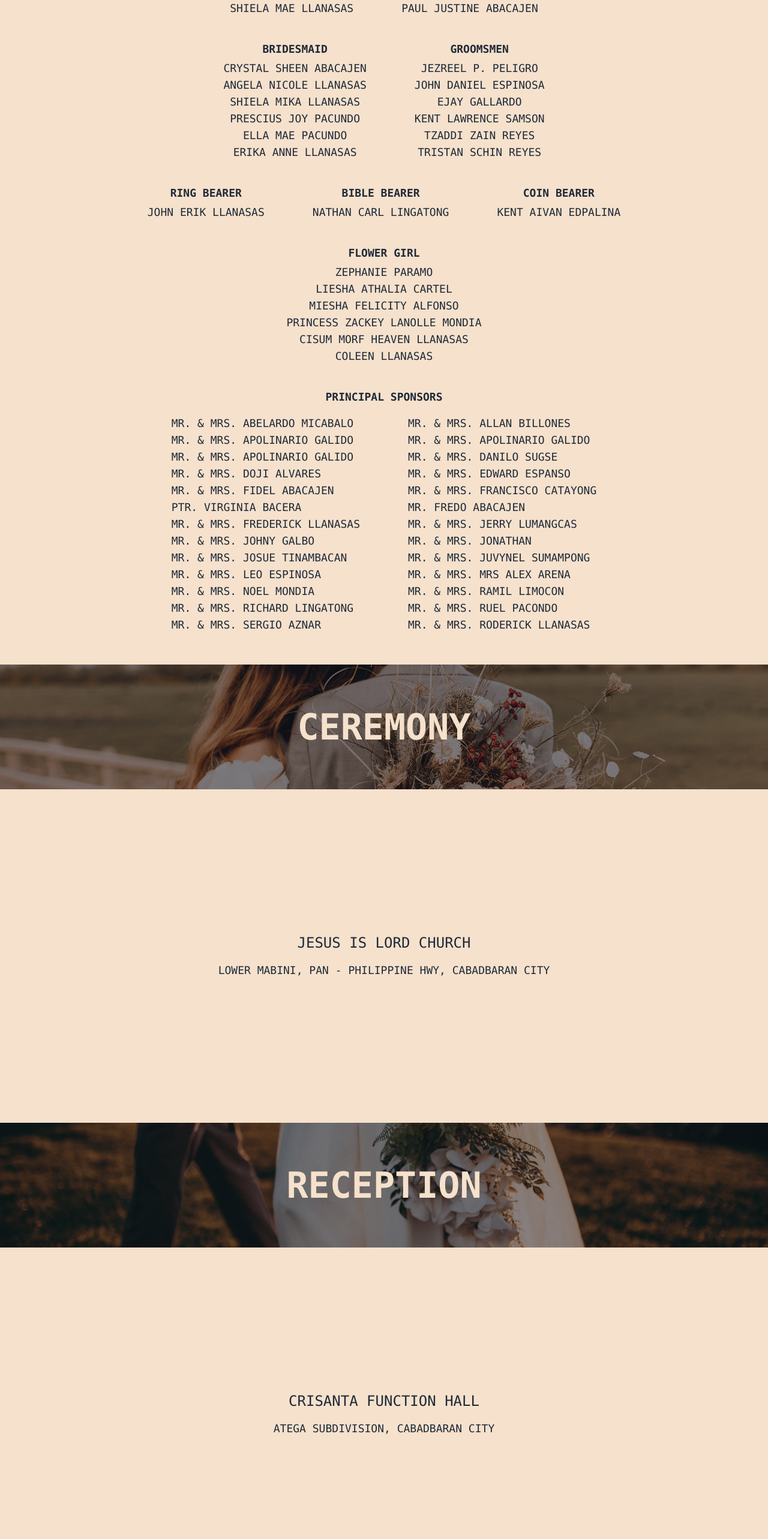
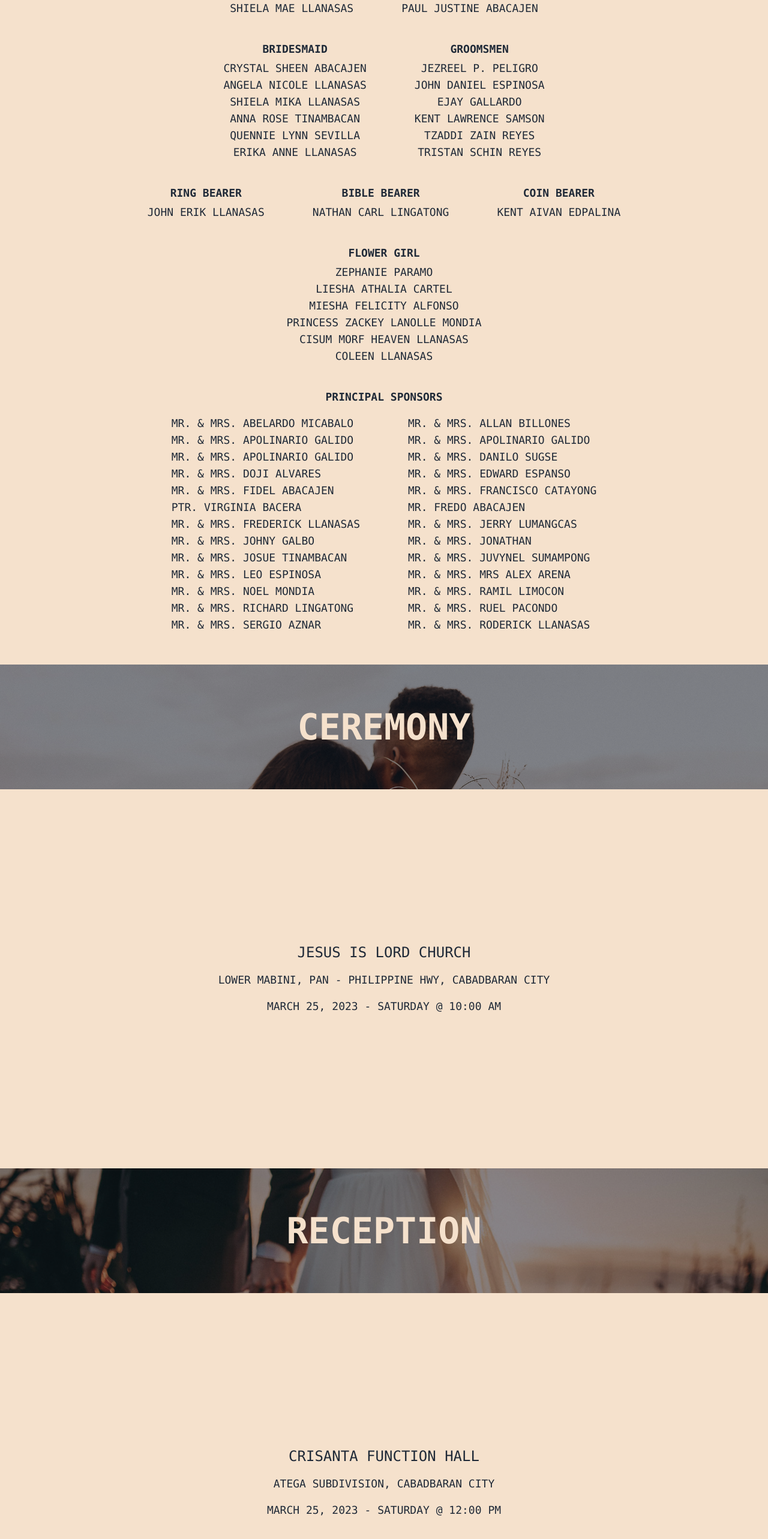
Before and after one commit to felix1251/my-wedding, a Vue app: page /home in a window 1280 px wide. Shown: the part 1448-4014 px from the top of the page at 60% size. Built offline with nearby package versions, Linux system fonts and the light colour scheme.

Commit message:
section custom styles

```diff
--- a/src/sections/CeremonySection.vue
+++ b/src/sections/CeremonySection.vue
@@ -1,17 +1,22 @@
 <template>
     <section :id="scrollId">
         <div
-            class="flex justify-center items-center w-full bg-fixed bg-cover h-52 bg-center bg-no-repeat bg-[url('../src/assets/img/wed-2.jpg')]"
+            class="flex justify-center items-center w-full bg-fixed bg-cover h-52 bg-top bg-no-repeat bg-[url('../src/assets/img/wed-2.jpg')]"
         >
             <div class="absolute z-0 w-full h-52 bg-gray-900 opacity-[0.5]" />
             <h2 class="section-title-large z-10">Ceremony</h2>
         </div>
-        <div class="mx-auto max-w-7xl my-60 flex flex-col gap-4 text-center">
+        <div
+            class="mx-auto max-w-7xl my-60 flex flex-col gap-2 md:gap-4 text-center p-4"
+        >
             <span class="text-2xl uppercase font-medium text-gray-800">
                 Jesus is Lord Church
             </span>
             <span class="participant-name">
                 Lower Mabini, Pan - Philippine Hwy, Cabadbaran City
+            </span>
+            <span class="participant-name">
+                March 25, 2023 - Saturday @ 10:00 am
             </span>
         </div>
     </section>
--- a/src/sections/ParticipantSection.vue
+++ b/src/sections/ParticipantSection.vue
@@ -71,8 +71,8 @@
                     <span class="participant-name">Crystal Sheen Abacajen</span>
                     <span class="participant-name">Angela Nicole Llanasas</span>
                     <span class="participant-name">Shiela Mika Llanasas</span>
-                    <span class="participant-name">Prescius Joy Pacundo</span>
-                    <span class="participant-name">Ella Mae Pacundo</span>
+                    <span class="participant-name">Anna Rose Tinambacan</span>
+                    <span class="participant-name">Quennie Lynn Sevilla</span>
                     <span class="participant-name">Erika Anne Llanasas</span>
                 </div>
                 <div class="flex flex-col default-text">
--- a/src/sections/ReceptionSection.vue
+++ b/src/sections/ReceptionSection.vue
@@ -1,17 +1,22 @@
 <template>
     <section :id="scrollId">
         <div
-            class="flex justify-center items-center w-full bg-fixed bg-cover h-52 bg-center bg-no-repeat bg-[url('../src/assets/img/wed-3.jpg')]"
+            class="flex justify-center items-center w-full bg-fixed bg-cover h-52 bg-top bg-no-repeat bg-[url('../src/assets/img/wed-3.jpg')]"
         >
             <div class="absolute z-0 w-full h-52 bg-gray-900 opacity-[0.5]" />
             <h2 class="section-title-large z-10">Reception</h2>
         </div>
-        <div class="mx-auto max-w-7xl my-60 flex flex-col gap-4 text-center">
+        <div
+            class="mx-auto max-w-7xl my-60 flex flex-col gap-2 md:gap-4 text-center p-4"
+        >
             <span class="text-2xl uppercase font-medium text-gray-800">
                 Crisanta Function Hall
             </span>
             <span class="participant-name">
                 Atega Subdivision, Cabadbaran City
+            </span>
+            <span class="participant-name">
+                March 25, 2023 - Saturday @ 12:00 pm
             </span>
         </div>
     </section>
```
